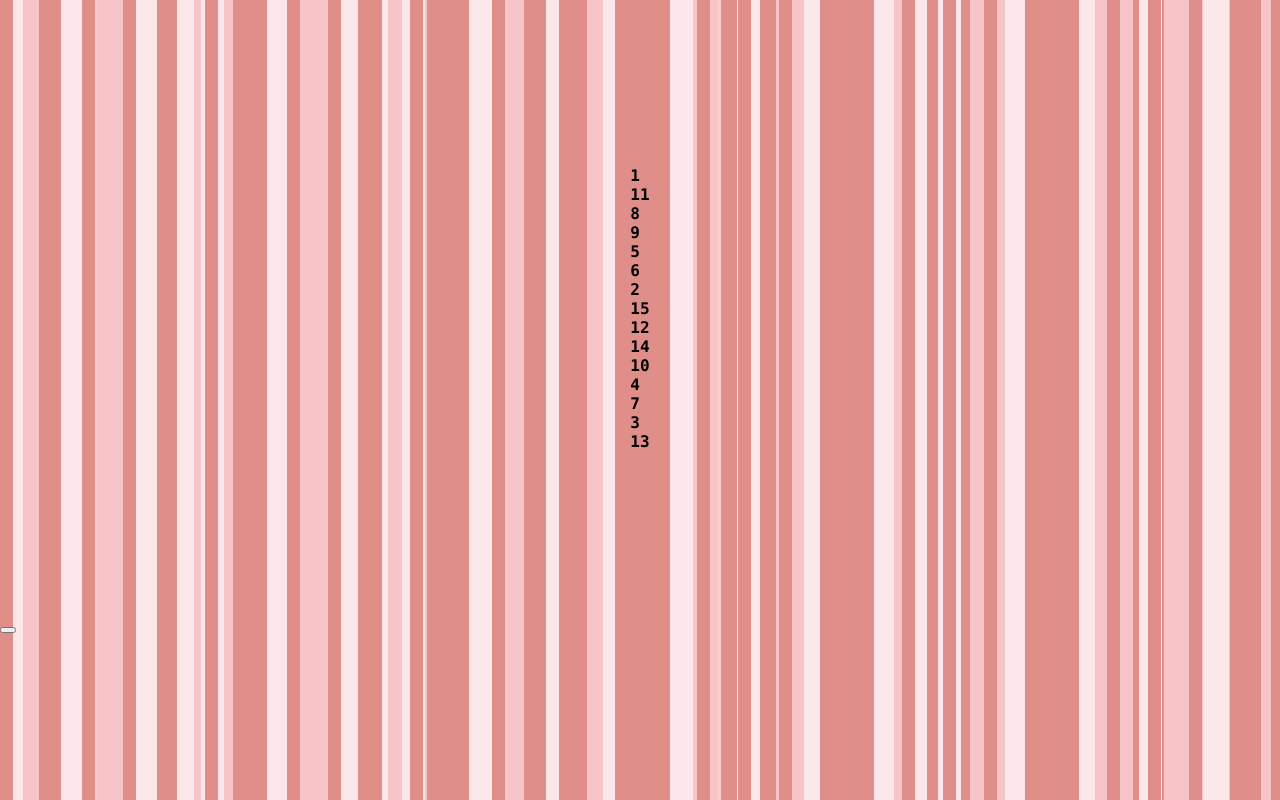
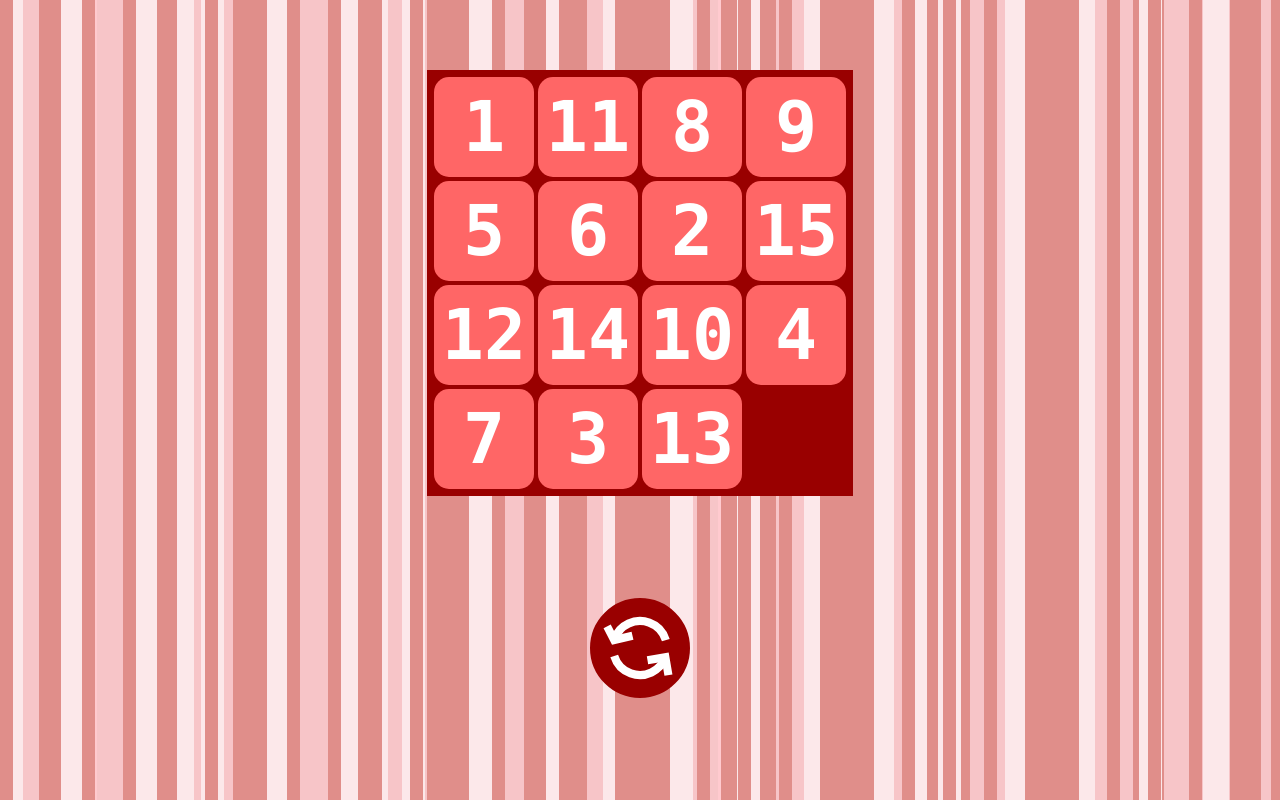
Before and after one commit to elcodex/game-fifteen, a plain HTML site: page game.html in a window 1280 px wide. Drawn offline with Linux system fonts and the light colour scheme.

Commit message:
add flex container to the page content

```diff
--- a/game.css
+++ b/game.css
@@ -1,6 +1,7 @@
 * {
   box-sizing: border-box;
 }
+
 html, body {
   height: 100%;
   margin: 0;
@@ -9,6 +10,7 @@ html, body {
 :root {
   --background-color: hsl(0, 100%, 30%);
 }
+
 body {
   background: #ffcacf;
   background-image:
@@ -23,15 +25,18 @@ body {
   background-size: 41px 100%, 67px 100%, 97px 100%, 103px 100%, 127px 100%, 151px 100%;
 }
 
+.container {
+  display: flex;
+  flex-direction: column;
+  justify-content: space-evenly;
+  align-items: center;
+  height: 100%;
+}
+
 main {
   position: relative;
-  display: flex;
-  flex-direction: column;
-  justify-content: center;
-  align-items: center;
   font-family: "Lucida Console", Monaco, monospace;
   font-weight: bold;
-  height: calc(100% - 120px - 2rem * 2);
 }
 
 #congrats {
--- a/game.html
+++ b/game.html
@@ -2,10 +2,13 @@
 <html lang="en">
 	<head>
 		<meta charset="utf-8">
+		<meta name="viewport" content="width=device-width, initial-scale=1.0">
 		<link rel="stylesheet" href="game.css">
+		<link rel="stylesheet" href="css/board.css">
+		<link rel="stylesheet" href="css/nav.css">
 	</head>
 	<body>
-
+   		<div class="container">
 			<main>
 				<div id="board">
 					<div class="tile" id="0"></div>
@@ -32,6 +35,7 @@
 			<nav>
 				<button id="btn-newgame"></button>
 			</nav>
+		</div>
 		<script src="script.js"></script>
 	</body>
 </html>
```
Lines whose indentation alone changed are shown as unchanged.
